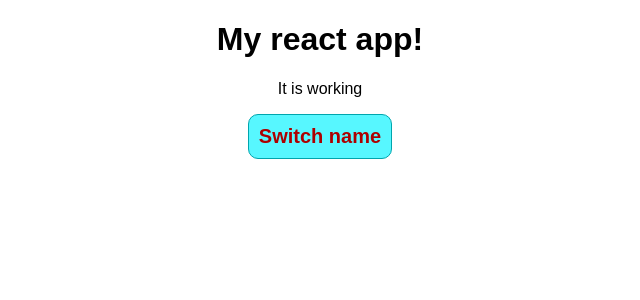
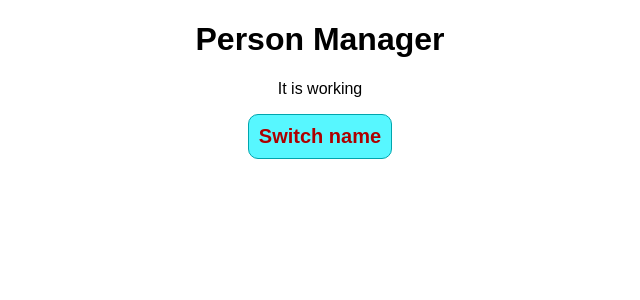
Before and after one commit to andreigugy30/React-training, a React (Create React App) app: page / in a window 1280 px wide. Shown: the top 300 px of the page, without its empty margins (320-960 px from the left). Built offline with nearby package versions, Linux system fonts and the light colour scheme.

Commit message:
Change  app title using props

```diff
--- a/src/components/Info/Info.js
+++ b/src/components/Info/Info.js
@@ -3,11 +3,6 @@
 
 const info = props => {
   const titleStyles = [];
-  let btnClass = "";
-
-  if (props.showContent) {
-    btnClass = classes.red;
-  }
 
   if (props.persons.length <= 2) {
     titleStyles.push(classes.red);
@@ -18,7 +13,7 @@
 
   return (
     <div>
-      <h1>My react app!</h1>
+      <h1>{props.title}</h1>
       <p className={titleStyles.join(" ")}>It is working</p>
       <button className={classes.Button} onClick={props.clicked}>
         Switch name
--- a/src/containers/App.js
+++ b/src/containers/App.js
@@ -84,6 +84,7 @@
     return (
       <div className={classes.App}>
         <Info
+          title={this.props.appTitle}
           showContent={this.state.showContent}
           persons={this.state.persons}
           clicked={this.toggleContent}
--- a/src/index.js
+++ b/src/index.js
@@ -4,5 +4,8 @@
 import App from "./containers/App";
 import registerServiceWorker from "./registerServiceWorker";
 
-ReactDOM.render(<App />, document.getElementById("root"));
+ReactDOM.render(
+  <App appTitle="Person Manager" />,
+  document.getElementById("root")
+);
 registerServiceWorker();
```
